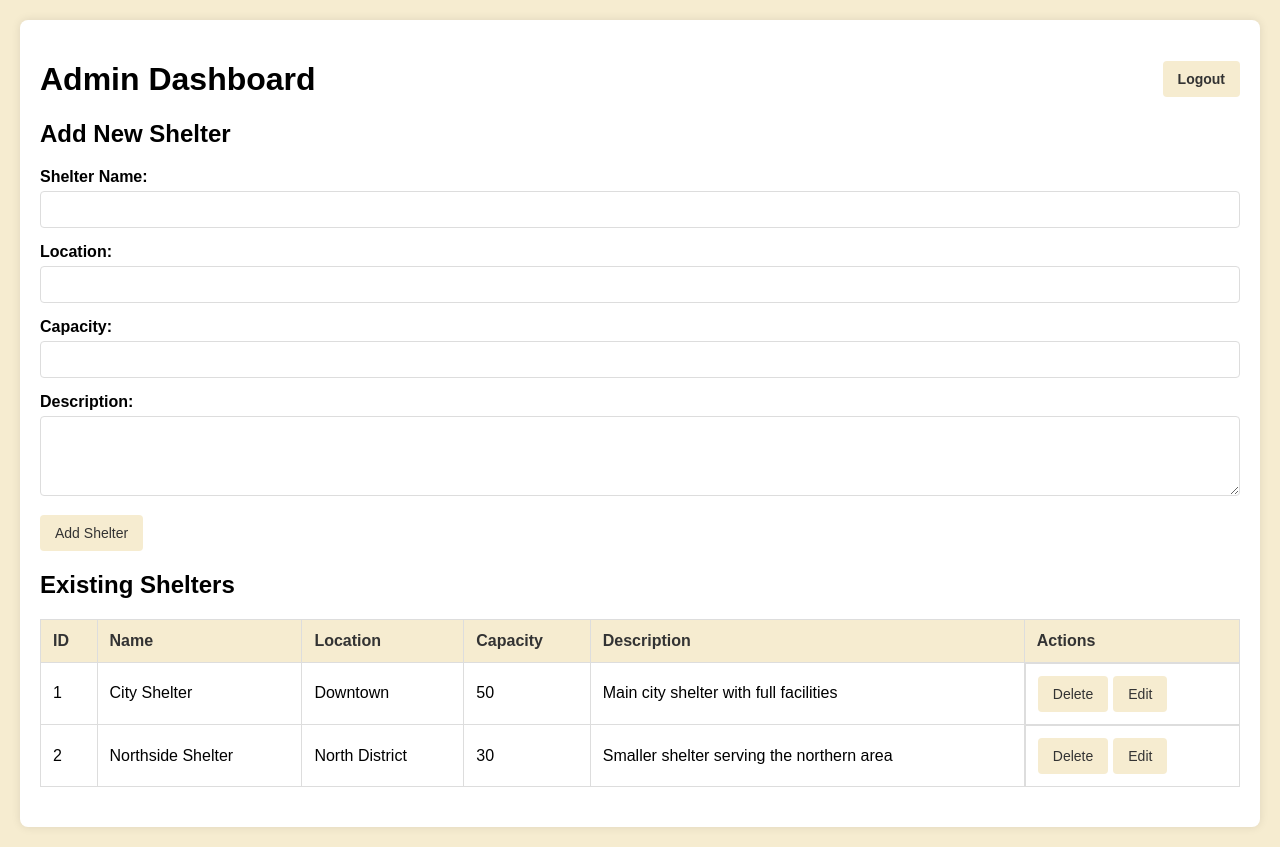
After one commit to mayarmohamedali/Software_Project_Management, a PHP site: page /admin.php in a window 1280 px wide. The commit adds this page. Run offline with PHP 8.4, Linux system fonts and the light colour scheme; the visitor is signed in with stand-in values (Sample User, id 1).

Commit message:
added admin dashboard

```diff
--- /dev/null
+++ b/admin.php
@@ -0,0 +1,223 @@
+<?php
+// Start session and check admin authentication
+session_start();
+
+// Simple authentication check
+if (!isset($_SESSION['admin_logged_in'])) {
+    header("Location: login.php");
+    exit();
+}
+
+// Sample hardcoded shelters data
+$shelters = [
+    [
+        'id' => 1,
+        'name' => 'City Shelter',
+        'location' => 'Downtown',
+        'capacity' => 50,
+        'description' => 'Main city shelter with full facilities'
+    ],
+    [
+        'id' => 2,
+        'name' => 'Northside Shelter',
+        'location' => 'North District',
+        'capacity' => 30,
+        'description' => 'Smaller shelter serving the northern area'
+    ]
+];
+
+// Handle form submissions
+if ($_SERVER['REQUEST_METHOD'] == 'POST') {
+    if (isset($_POST['add_shelter'])) {
+        // Add new shelter
+        $newId = count($shelters) + 1;
+        $shelters[] = [
+            'id' => $newId,
+            'name' => htmlspecialchars($_POST['name']),
+            'location' => htmlspecialchars($_POST['location']),
+            'capacity' => (int)$_POST['capacity'],
+            'description' => htmlspecialchars($_POST['description'])
+        ];
+        $success = "Shelter added successfully!";
+
+    } elseif (isset($_POST['update_shelter'])) {
+        // Update shelter
+        $id = (int)$_POST['id'];
+        foreach ($shelters as &$shelter) {
+            if ($shelter['id'] == $id) {
+                $shelter['name'] = htmlspecialchars($_POST['name']);
+                $shelter['location'] = htmlspecialchars($_POST['location']);
+                $shelter['capacity'] = (int)$_POST['capacity'];
+                $shelter['description'] = htmlspecialchars($_POST['description']);
+                break;
+            }
+        }
+        $success = "Shelter updated successfully!";
+
+    } elseif (isset($_POST['delete_shelter'])) {
+        // Delete shelter
+        $id = (int)$_POST['id'];
+        $shelters = array_filter($shelters, function($shelter) use ($id) {
+            return $shelter['id'] != $id;
+        });
+        $shelters = array_values($shelters); // Reindex array
+        $success = "Shelter deleted successfully!";
+    }
+}
+?>
+<!DOCTYPE html>
+<html lang="en">
+<head>
+    <meta charset="UTF-8">
+    <meta name="viewport" content="width=device-width, initial-scale=1.0">
+    <title>Admin Panel - Shelter Management</title>
+    <style>
+        body { font-family: Arial, sans-serif; margin: 0; padding: 20px; background: rgb(246, 236, 208); }
+        .container { max-width: 1200px; margin: 0 auto; background: white; padding: 20px; border-radius: 8px; box-shadow: 0 0 10px rgba(0,0,0,0.1); }
+        table { width: 100%; border-collapse: collapse; margin-bottom: 20px; }
+        th, td { border: 1px solid #ddd; padding: 12px; text-align: left; }
+        th { background-color: rgb(246, 236, 208); color: #333; }
+        tr:nth-child(even) { background-color: #f9f9f9; }
+        tr:hover { background-color: #f1f1f1; }
+        .form-group { margin-bottom: 15px; }
+        label { display: block; margin-bottom: 5px; font-weight: bold; }
+        input[type="text"], input[type="number"], textarea { width: 100%; padding: 10px; border: 1px solid #ddd; border-radius: 4px; box-sizing: border-box; }
+        textarea { min-height: 80px; }
+        button, .btn {
+            padding: 10px 15px;
+            background-color: rgb(246, 236, 208);
+            color: #333;
+            border: none;
+            border-radius: 4px;
+            cursor: pointer;
+            text-decoration: none;
+            display: inline-block;
+            font-size: 14px;
+            transition: background-color 0.3s;
+        }
+        button:hover, .btn:hover {
+            background-color: rgb(236, 226, 198);
+        }
+        .logout {
+            float: right;
+            padding: 10px 15px;
+            background-color: rgb(246, 236, 208);
+            color: #333;
+            border-radius: 4px;
+            text-decoration: none;
+            font-size: 14px;
+            transition: background-color 0.3s;
+        }
+        .logout:hover {
+            background-color: rgb(236, 226, 198);
+        }
+
+        .action-buttons { display: flex; gap: 5px; }
+        .edit-form { display: none; margin-top: 10px; padding: 10px; background: #f9f9f9; border-radius: 4px; }
+        .success-message { color: green; margin: 10px 0; padding: 10px; background: #e8f5e9; border-radius: 4px; }
+        .error-message { color: red; margin: 10px 0; padding: 10px; background: #ffebee; border-radius: 4px; }
+    </style>
+</head>
+<body>
+    <div class="container">
+        <h1>Admin Dashboard <a href="logout.php" class="logout">Logout</a></h1>
+
+        <?php if(isset($success)): ?>
+            <div class="success-message"><?= $success ?></div>
+        <?php endif; ?>
+
+        <h2>Add New Shelter</h2>
+        <form method="POST">
+            <div class="form-group">
+                <label>Shelter Name:</label>
+                <input type="text" name="name" required>
+            </div>
+            <div class="form-group">
+                <label>Location:</label>
+                <input type="text" name="location" required>
+            </div>
+            <div class="form-group">
+                <label>Capacity:</label>
+                <input type="number" name="capacity" required min="1">
+            </div>
+            <div class="form-group">
+                <label>Description:</label>
+                <textarea name="description" rows="3"></textarea>
+            </div>
+            <button type="submit" name="add_shelter">Add Shelter</button>
+        </form>
+
+        <h2>Existing Shelters</h2>
+        <?php if(count($shelters) > 0): ?>
+        <table>
+            <thead>
+                <tr>
+                    <th>ID</th>
+                    <th>Name</th>
+                    <th>Location</th>
+                    <th>Capacity</th>
+                    <th>Description</th>
+                    <th>Actions</th>
+                </tr>
+            </thead>
+            <tbody>
+                <?php foreach($shelters as $shelter): ?>
+                <tr>
+                    <td><?= $shelter['id'] ?></td>
+                    <td><?= htmlspecialchars($shelter['name']) ?></td>
+                    <td><?= htmlspecialchars($shelter['location']) ?></td>
+                    <td><?= $shelter['capacity'] ?></td>
+                    <td><?= htmlspecialchars($shelter['description']) ?></td>
+                    <td class="action-buttons">
+                        <form method="POST" style="display:inline;">
+                            <input type="hidden" name="id" value="<?= $shelter['id'] ?>">
+                            <button type="submit" name="delete_shelter" onclick="return confirm('Are you sure you want to delete this shelter?')">Delete</button>
+                        </form>
+                        <button onclick="toggleEditForm(<?= $shelter['id'] ?>)">Edit</button>
+                    </td>
+                </tr>
+                <tr id="edit-form-<?= $shelter['id'] ?>" class="edit-form">
+                    <td colspan="6">
+                        <form method="POST">
+                            <input type="hidden" name="id" value="<?= $shelter['id'] ?>">
+                            <div class="form-group">
+                                <label>Name:</label>
+                                <input type="text" name="name" value="<?= htmlspecialchars($shelter['name']) ?>" required>
+                            </div>
+                            <div class="form-group">
+                                <label>Location:</label>
+                                <input type="text" name="location" value="<?= htmlspecialchars($shelter['location']) ?>" required>
+                            </div>
+                            <div class="form-group">
+                                <label>Capacity:</label>
+                                <input type="number" name="capacity" value="<?= $shelter['capacity'] ?>" required min="1">
+                            </div>
+                            <div class="form-group">
+                                <label>Description:</label>
+                                <textarea name="description" rows="3"><?= htmlspecialchars($shelter['description']) ?></textarea>
+                            </div>
+                            <button type="submit" name="update_shelter">Update Shelter</button>
+                        </form>
+                    </td>
+                </tr>
+                <?php endforeach; ?>
+            </tbody>
+        </table>
+        <?php else: ?>
+            <p>No shelters found.</p>
+        <?php endif; ?>
+    </div>
+
+    <script>
+        function toggleEditForm(id) {
+            const form = document.getElementById(`edit-form-${id}`);
+            form.style.display = form.style.display === 'none' ? 'table-row' : 'none';
+        }
+
+        // Hide all edit forms on page load
+        document.querySelectorAll('.edit-form').forEach(form => {
+            form.style.display = 'none';
+        });
+    </script>
+</body>
+</html>
```
Also changed, not shown: login.php (+33 -40 lines), anm.webp (deleted).
